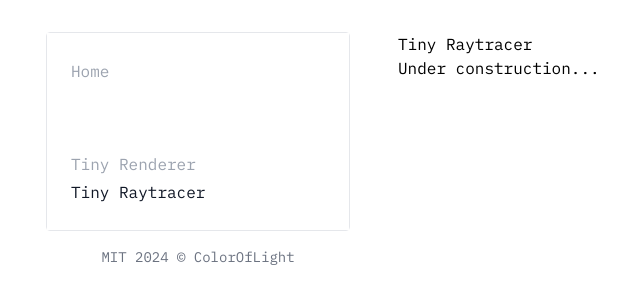
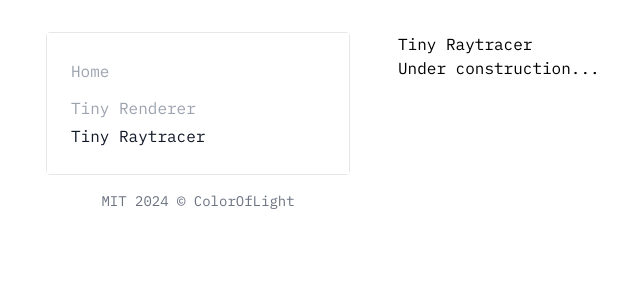
Before and after one commit to ColorOfLight/tiny-series, a React (Vite) app in the folder page/: page /tiny-raytracer in a window 1280 px wide. Shown: the top 304 px of the page, without its empty margins (98-738 px from the left). Built offline with nearby package versions, Linux system fonts and the light colour scheme.

Commit message:
page(fix): fix css priority

```diff
--- a/page/src/components/Sidebar.tsx
+++ b/page/src/components/Sidebar.tsx
@@ -31,7 +31,7 @@
                 Home
               </li>
             </Link>
-            <Divider className="my-1 bg-white" />
+            <Divider className="!my-1 bg-white" />
             <Link to="/tiny-renderer" onClick={onLinksClick}>
               <li
                 className={clsx(
```
